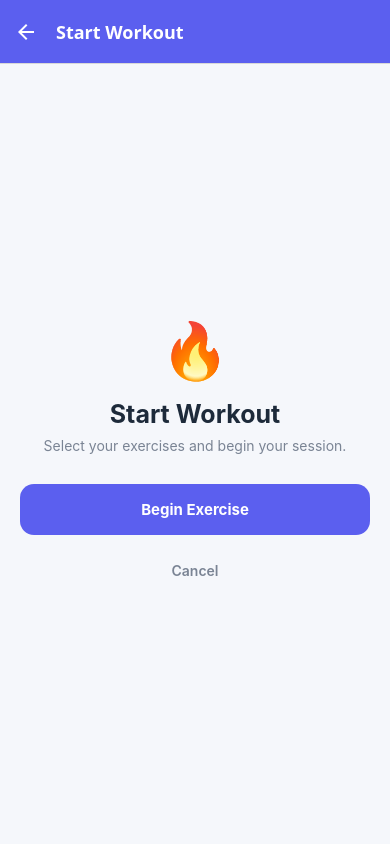
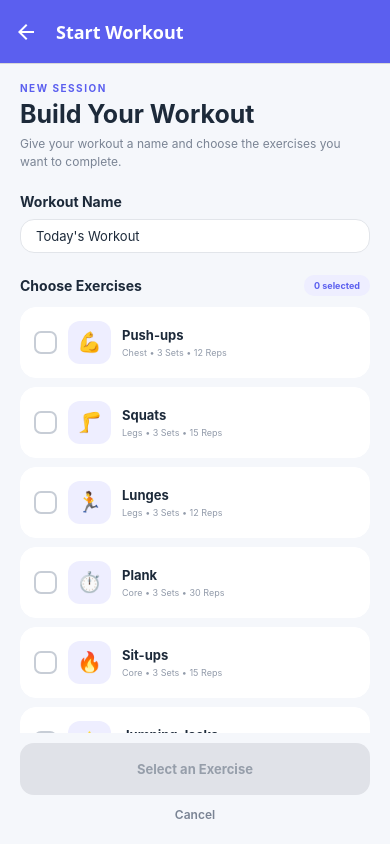
Before and after one commit to sunnyuhh-glitch/daily-workout-tracker_3A, a React Native app: screen /StartWorkout in a window 390 px wide. Built offline with nearby package versions, Linux system fonts and the light colour scheme.

Commit message:
Add workout setup and exercise selection

```diff
--- a/src/screens/StartWorkoutScreen.js
+++ b/src/screens/StartWorkoutScreen.js
@@ -1,42 +1,279 @@
-import React from 'react';
+import React, { useState } from 'react';
 import {
   View,
   Text,
+  TextInput,
   TouchableOpacity,
+  FlatList,
   StyleSheet,
+  StatusBar,
 } from 'react-native';
 
+import { SafeAreaView } from 'react-native-safe-area-context';
+
+const exercises = [
+  {
+    id: '1',
+    name: 'Push-ups',
+    category: 'Chest',
+    sets: 3,
+    reps: 12,
+    icon: '💪',
+  },
+  {
+    id: '2',
+    name: 'Squats',
+    category: 'Legs',
+    sets: 3,
+    reps: 15,
+    icon: '🦵',
+  },
+  {
+    id: '3',
+    name: 'Lunges',
+    category: 'Legs',
+    sets: 3,
+    reps: 12,
+    icon: '🏃',
+  },
+  {
+    id: '4',
+    name: 'Plank',
+    category: 'Core',
+    sets: 3,
+    reps: 30,
+    icon: '⏱️',
+  },
+  {
+    id: '5',
+    name: 'Sit-ups',
+    category: 'Core',
+    sets: 3,
+    reps: 15,
+    icon: '🔥',
+  },
+  {
+    id: '6',
+    name: 'Jumping Jacks',
+    category: 'Cardio',
+    sets: 3,
+    reps: 20,
+    icon: '⭐',
+  },
+  {
+    id: '7',
+    name: 'Pull-ups',
+    category: 'Back',
+    sets: 3,
+    reps: 8,
+    icon: '🏋️',
+  },
+  {
+    id: '8',
+    name: 'Mountain Climbers',
+    category: 'Cardio',
+    sets: 3,
+    reps: 20,
+    icon: '⛰️',
+  },
+];
+
 export default function StartWorkoutScreen({ navigation }) {
+  const [workoutName, setWorkoutName] =
+    useState("Today's Workout");
+
+  const [selectedExercises, setSelectedExercises] =
+    useState([]);
+
+  // Select or deselect an exercise
+  const toggleExercise = (exercise) => {
+    const isSelected = selectedExercises.some(
+      (item) => item.id === exercise.id
+    );
+
+    if (isSelected) {
+      setSelectedExercises(
+        selectedExercises.filter(
+          (item) => item.id !== exercise.id
+        )
+      );
+    } else {
+      setSelectedExercises([
+        ...selectedExercises,
+        exercise,
+      ]);
+    }
+  };
+
+  // Start workout and pass selected exercises
+  const startWorkout = () => {
+    if (selectedExercises.length === 0) {
+      return;
+    }
+
+    navigation.navigate('RepCounter', {
+      workoutName: workoutName.trim() || "Today's Workout",
+      exercises: selectedExercises,
+      currentExerciseIndex: 0,
+    });
+  };
+
+  const renderExercise = ({ item }) => {
+    const isSelected = selectedExercises.some(
+      (exercise) => exercise.id === item.id
+    );
+
     return (
-    <View style={styles.container}>
-      <Text style={styles.icon}>🔥</Text>
+      <TouchableOpacity
+        style={[
+          styles.exerciseCard,
+          isSelected && styles.exerciseCardSelected,
+        ]}
+        onPress={() => toggleExercise(item)}
+        activeOpacity={0.8}
+      >
+        <View
+          style={[
+            styles.checkBox,
+            isSelected && styles.checkBoxSelected,
+          ]}
+        >
+          {isSelected && (
+            <Text style={styles.checkMark}>
+              ✓
+            </Text>
+          )}
+        </View>
+
+        <View style={styles.exerciseIcon}>
+          <Text style={styles.exerciseEmoji}>
+            {item.icon}
+          </Text>
+        </View>
+
+        <View style={styles.exerciseInfo}>
+          <Text style={styles.exerciseName}>
+            {item.name}
+          </Text>
+
+          <Text style={styles.exerciseMeta}>
+            {item.category} • {item.sets} Sets •{' '}
+            {item.reps} Reps
+          </Text>
+        </View>
+      </TouchableOpacity>
+    );
+  };
+
+  return (
+    <SafeAreaView
+      style={styles.container}
+      edges={['bottom']}
+    >
+      <StatusBar
+        barStyle="light-content"
+        backgroundColor="#5B5FEF"
+      />
+
+      <View style={styles.content}>
+        {/* Intro */}
+        <View style={styles.intro}>
+          <Text style={styles.appLabel}>
+            NEW SESSION
+          </Text>
 
           <Text style={styles.title}>
-        Start Workout
+            Build Your Workout
           </Text>
 
           <Text style={styles.subtitle}>
-        Select your exercises and begin your session.
+            Give your workout a name and choose the
+            exercises you want to complete.
+          </Text>
+        </View>
+
+        {/* Workout Name */}
+        <Text style={styles.sectionLabel}>
+          Workout Name
         </Text>
 
+        <TextInput
+          style={styles.input}
+          value={workoutName}
+          onChangeText={setWorkoutName}
+          placeholder="Enter workout name"
+          placeholderTextColor="#9BA3B0"
+          maxLength={30}
+        />
+
+        {/* Exercise Header */}
+        <View style={styles.exerciseHeader}>
+          <Text style={styles.sectionLabel}>
+            Choose Exercises
+          </Text>
+
+          <View style={styles.selectedBadge}>
+            <Text style={styles.selectedBadgeText}>
+              {selectedExercises.length} selected
+            </Text>
+          </View>
+        </View>
+
+        {/* Exercise List */}
+        <FlatList
+          data={exercises}
+          renderItem={renderExercise}
+          keyExtractor={(item) => item.id}
+          showsVerticalScrollIndicator={false}
+          contentContainerStyle={styles.listContent}
+        />
+
+        {/* Bottom Actions */}
+        <View style={styles.actions}>
           <TouchableOpacity
-        style={styles.button}
-        onPress={() => navigation.navigate('RepCounter')}
+            style={[
+              styles.startButton,
+              selectedExercises.length === 0 &&
+                styles.startButtonDisabled,
+            ]}
+            onPress={startWorkout}
+            disabled={selectedExercises.length === 0}
+            activeOpacity={0.8}
           >
-        <Text style={styles.buttonText}>
-          Begin Exercise
+            <Text
+              style={[
+                styles.startButtonText,
+                selectedExercises.length === 0 &&
+                  styles.startButtonTextDisabled,
+              ]}
+            >
+              {selectedExercises.length === 0
+                ? 'Select an Exercise'
+                : `Start Workout • ${selectedExercises.length} ${
+                    selectedExercises.length === 1
+                      ? 'Exercise'
+                      : 'Exercises'
+                  }`}
             </Text>
+
+            {selectedExercises.length > 0 && (
+              <Text style={styles.buttonArrow}>
+                →
+              </Text>
+            )}
           </TouchableOpacity>
 
           <TouchableOpacity
-        style={styles.backButton}
+            style={styles.cancelButton}
             onPress={() => navigation.goBack()}
           >
-        <Text style={styles.backText}>
+            <Text style={styles.cancelText}>
               Cancel
             </Text>
           </TouchableOpacity>
         </View>
+      </View>
+    </SafeAreaView>
   );
 }
 
@@ -44,50 +281,193 @@ const styles = StyleSheet.create({
   container: {
     flex: 1,
     backgroundColor: '#F5F7FB',
-    justifyContent: 'center',
-    alignItems: 'center',
-    padding: 20,
   },
 
-  icon: {
-    fontSize: 55,
+  content: {
+    flex: 1,
+    paddingHorizontal: 20,
+    paddingTop: 18,
+  },
+
+  intro: {
+    marginBottom: 22,
+  },
+
+  appLabel: {
+    color: '#5B5FEF',
+    fontSize: 10,
+    fontWeight: 'bold',
+    letterSpacing: 1.5,
+    marginBottom: 5,
   },
 
   title: {
+    color: '#1D2A3A',
     fontSize: 25,
     fontWeight: 'bold',
-    color: '#1D2A3A',
-    marginTop: 15,
   },
 
   subtitle: {
     color: '#7A8494',
-    marginTop: 8,
-    marginBottom: 30,
-    textAlign: 'center',
+    fontSize: 12,
+    lineHeight: 18,
+    marginTop: 6,
   },
 
-  button: {
-    width: '100%',
-    backgroundColor: '#5B5FEF',
-    paddingVertical: 16,
+  sectionLabel: {
+    color: '#1D2A3A',
+    fontSize: 14,
+    fontWeight: 'bold',
+  },
+
+  input: {
+    height: 50,
+    backgroundColor: '#FFFFFF',
+    borderWidth: 1,
+    borderColor: '#E2E5EA',
     borderRadius: 14,
+    paddingHorizontal: 15,
+    color: '#1D2A3A',
+    fontSize: 13,
+    marginTop: 9,
+    marginBottom: 22,
+  },
+
+  exerciseHeader: {
+    flexDirection: 'row',
+    justifyContent: 'space-between',
+    alignItems: 'center',
+    marginBottom: 11,
+  },
+
+  selectedBadge: {
+    backgroundColor: '#EEEEFF',
+    paddingHorizontal: 10,
+    paddingVertical: 5,
+    borderRadius: 10,
+  },
+
+  selectedBadgeText: {
+    color: '#5B5FEF',
+    fontSize: 9,
+    fontWeight: 'bold',
+  },
+
+  listContent: {
+    paddingBottom: 10,
+  },
+
+  exerciseCard: {
+    backgroundColor: '#FFFFFF',
+    borderWidth: 1.5,
+    borderColor: '#FFFFFF',
+    borderRadius: 16,
+    padding: 13,
+    marginBottom: 9,
+    flexDirection: 'row',
     alignItems: 'center',
   },
 
-  buttonText: {
+  exerciseCardSelected: {
+    borderColor: '#5B5FEF',
+    backgroundColor: '#F8F8FF',
+  },
+
+  checkBox: {
+    width: 23,
+    height: 23,
+    borderRadius: 7,
+    borderWidth: 2,
+    borderColor: '#C7CDD6',
+    justifyContent: 'center',
+    alignItems: 'center',
+    marginRight: 11,
+  },
+
+  checkBoxSelected: {
+    backgroundColor: '#5B5FEF',
+    borderColor: '#5B5FEF',
+  },
+
+  checkMark: {
     color: '#FFFFFF',
-    fontSize: 15,
+    fontSize: 13,
     fontWeight: 'bold',
   },
 
-  backButton: {
-    marginTop: 15,
-    padding: 12,
+  exerciseIcon: {
+    width: 43,
+    height: 43,
+    borderRadius: 12,
+    backgroundColor: '#EEEEFF',
+    justifyContent: 'center',
+    alignItems: 'center',
+    marginRight: 11,
   },
 
-  backText: {
+  exerciseEmoji: {
+    fontSize: 20,
+  },
+
+  exerciseInfo: {
+    flex: 1,
+  },
+
+  exerciseName: {
+    color: '#1D2A3A',
+    fontSize: 13,
+    fontWeight: 'bold',
+  },
+
+  exerciseMeta: {
+    color: '#929BAA',
+    fontSize: 9,
+    marginTop: 4,
+  },
+
+  actions: {
+    paddingTop: 10,
+    paddingBottom: 10,
+  },
+
+  startButton: {
+    minHeight: 52,
+    backgroundColor: '#5B5FEF',
+    borderRadius: 14,
+    flexDirection: 'row',
+    justifyContent: 'center',
+    alignItems: 'center',
+    paddingHorizontal: 15,
+  },
+
+  startButtonDisabled: {
+    backgroundColor: '#E0E2E8',
+  },
+
+  startButtonText: {
+    color: '#FFFFFF',
+    fontSize: 13,
+    fontWeight: 'bold',
+  },
+
+  startButtonTextDisabled: {
+    color: '#969EAA',
+  },
+
+  buttonArrow: {
+    color: '#FFFFFF',
+    fontSize: 19,
+    marginLeft: 8,
+  },
+
+  cancelButton: {
+    paddingVertical: 12,
+    alignItems: 'center',
+  },
+
+  cancelText: {
     color: '#7A8494',
+    fontSize: 12,
     fontWeight: '600',
   },
 });
```
Lines whose indentation alone changed are shown as unchanged.
